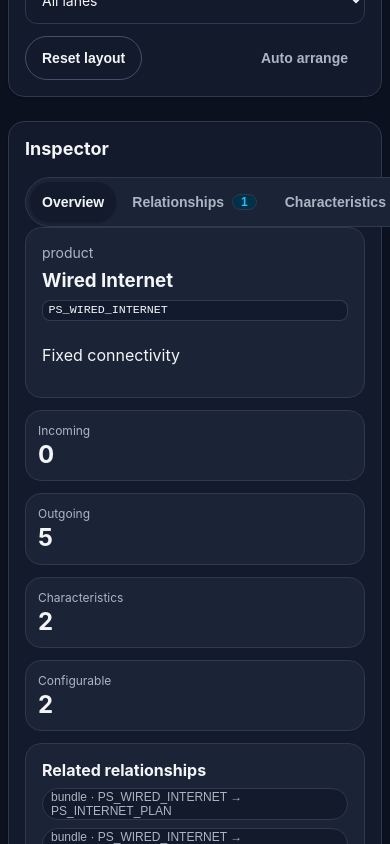
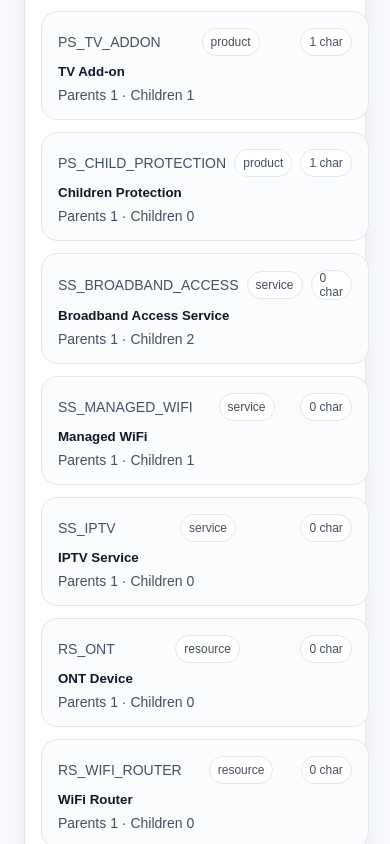
Before and after one commit to HenrikFaul/universalproductcatalog, a Next.js app: page /catalogs/telecom-demo/hierarchy in a window 390 px wide. Shown: the part 2060-2904 px from the top of the page. Built offline with nearby package versions, Linux system fonts and the light colour scheme.

Commit message:
Redesign catalog UI to premium light workspace and editable hierarchy lanes

```diff
--- a/app/api/catalogs/[slug]/hierarchy/route.js
+++ b/app/api/catalogs/[slug]/hierarchy/route.js
@@ -29,7 +29,7 @@ export async function GET(_request, { params }) {
 export async function PUT(request, { params }) {
   try {
     const payload = await request.json();
-    const updated = await updatePersistedHierarchy(params.slug, payload.items || []);
+    const updated = await updatePersistedHierarchy(params.slug, payload.items || [], payload.serviceMapping);
     return NextResponse.json({
       ok: true,
       item: updated,
--- a/app/catalogs/[slug]/hierarchy/HierarchyBuilderClient.jsx
+++ b/app/catalogs/[slug]/hierarchy/HierarchyBuilderClient.jsx
@@ -247,6 +247,24 @@ function buildPaletteItems(productSpecifications, nodeIndex, bundleEdges) {
   });
 }
 
+function laneForNodeTypes(parentType, childType) {
+  if (parentType === 'product' && childType === 'product') return 'bundle';
+  if (parentType === 'product' && childType === 'service') return 'service';
+  if (parentType === 'service' && childType === 'resource') return 'resource';
+  return null;
+}
+
+function buildServiceMappingFromEdges(edges) {
+  const serviceEdges = edges.filter((edge) => edge.lane === 'service');
+  const resourceEdges = edges.filter((edge) => edge.lane === 'resource');
+
+  return serviceEdges.map((edge) => ({
+    productSpec: edge.parent,
+    serviceSpec: edge.child,
+    resourceSpecs: resourceEdges.filter((item) => item.parent === edge.child).map((item) => item.child),
+  }));
+}
+
 function computeLogicalBounds(nodes) {
   if (!nodes.length) {
     return { width: CANVAS_WIDTH, height: CANVAS_HEIGHT };
@@ -391,17 +409,34 @@ export default function HierarchyBuilderClient({
   const selectedNode = nodeLookup.get(selectedNodeId) || null;
   const selectedNodeIncoming = bundleEdges.filter((edge) => edge.child === selectedNodeId);
   const selectedNodeOutgoing = edges.filter((edge) => edge.parent === selectedNodeId);
-  const paletteItems = useMemo(() => buildPaletteItems(productSpecifications, nodeIndex, bundleEdges), [bundleEdges, nodeIndex, productSpecifications]);
+  const paletteItems = useMemo(() => ([
+    ...productSpecifications.map((item) => ({ ...item, type: 'product' })),
+    ...serviceSpecifications.map((item) => ({ ...item, type: 'service' })),
+    ...resourceSpecifications.map((item) => ({ ...item, type: 'resource' })),
+  ].map((item) => {
+    const node = nodeIndex.get(item.code);
+    const outgoing = edges.filter((edge) => edge.parent === item.code).length;
+    const incoming = edges.filter((edge) => edge.child === item.code).length;
+    return {
+      code: item.code,
+      type: item.type,
+      label: item.name,
+      characteristicCount: node?.characteristicCount || 0,
+      outgoing,
+      incoming,
+    };
+  })), [edges, nodeIndex, productSpecifications, resourceSpecifications, serviceSpecifications]);
 
   async function persist(nextEdges) {
     setSaving(true);
     setSaveError('');
     try {
       const bundleOnlyEdges = nextEdges.filter((item) => item.lane === 'bundle').map(({ id, ...rest }) => rest);
+      const serviceMappingFromEdges = buildServiceMappingFromEdges(nextEdges);
       const response = await fetch(`/api/catalogs/${catalogSlug}/hierarchy`, {
         method: 'PUT',
         headers: { 'Content-Type': 'application/json' },
-        body: JSON.stringify({ items: bundleOnlyEdges }),
+        body: JSON.stringify({ items: bundleOnlyEdges, serviceMapping: serviceMappingFromEdges }),
       });
       const payload = await response.json().catch(() => ({}));
       if (!response.ok || !payload.ok) {
@@ -435,11 +470,18 @@ export default function HierarchyBuilderClient({
       setSaveError('A node cannot be linked to itself.');
       return false;
     }
-    if (wouldCreateCycle(bundleEdges, parent, child)) {
+    const parentNode = nodeLookup.get(parent);
+    const childNode = nodeLookup.get(child);
+    const lane = laneForNodeTypes(parentNode?.type, childNode?.type);
+    if (!lane) {
+      setSaveError('Unsupported hierarchy relation type. Allowed: product→product, product→service, service→resource.');
+      return false;
+    }
+    if (lane === 'bundle' && wouldCreateCycle(bundleEdges, parent, child)) {
       setSaveError('That drop would create a bundle cycle. Choose another parent/child pair.');
       return false;
     }
-    const duplicate = bundleEdges.find((edge) => edge.parent === parent && edge.child === child);
+    const duplicate = edges.find((edge) => edge.parent === parent && edge.child === child && edge.lane === lane);
     if (duplicate) {
       setSelectedEdgeId(duplicate.id);
       setSaveError('The selected relationship already exists.');
@@ -448,7 +490,7 @@ export default function HierarchyBuilderClient({
 
     const nextEdges = [
       ...edges,
-      normalizeEdge({ parent, child, min: options.min, max: options.max, defaultQty: options.defaultQty, lane: 'bundle' }),
+      normalizeEdge({ parent, child, min: options.min, max: options.max, defaultQty: options.defaultQty, lane }),
     ];
     const saved = await persist(nextEdges);
     if (saved) setSelectedNodeId(child);
@@ -476,7 +518,7 @@ export default function HierarchyBuilderClient({
   }
 
   function handleNodePointerDown(event, node) {
-    if (node.type !== 'product' || !stageRef.current) return;
+    if (!stageRef.current) return;
     if (event.target.closest('[data-node-action="remove"]')) return;
 
     const rect = stageRef.current.getBoundingClientRect();
@@ -538,9 +580,14 @@ export default function HierarchyBuilderClient({
       };
     }
 
+    const parentType = parentCode ? nodeLookup.get(parentCode)?.type : 'product';
+    const childType = nodeLookup.get(draggedCode)?.type;
+    const defaultLane = laneForNodeTypes(parentType, childType) || 'bundle';
+
     openRelationBuilder({
       parent: parentCode,
       child: draggedCode,
+      lane: defaultLane,
       source: parentCode ? 'node-drop' : 'canvas-drop',
       prelinkedTarget: parentCode,
       ...dropPoint,
@@ -621,6 +668,7 @@ export default function HierarchyBuilderClient({
                 >
                   <div className={styles.paletteItemTop}>
                     <span className={styles.paletteItemCode}>{item.code}</span>
+                    <span className={styles.paletteBadge}>{item.type}</span>
                     <span className={styles.paletteBadge}>{item.characteristicCount} char</span>
                   </div>
                   <strong>{item.label}</strong>
@@ -699,7 +747,7 @@ export default function HierarchyBuilderClient({
                     <strong>{selectedEdge.parent} → {selectedEdge.child}</strong>
                     <span className={styles.mutedText}>Min {selectedEdge.min} · Max {selectedEdge.max ?? '∞'} · Default {selectedEdge.defaultQty}</span>
                   </div>
-                  {selectedEdge.lane === 'bundle' ? (
+                  {['bundle', 'service', 'resource'].includes(selectedEdge.lane) ? (
                     <>
                       <div className={styles.compactGrid}>
                         <Input label="Parent" value={draft.parent} onChange={(event) => setDraft((prev) => ({ ...prev, parent: event.target.value }))} />
@@ -715,9 +763,7 @@ export default function HierarchyBuilderClient({
                         <Button variant="danger" onClick={() => setDeleteTarget(selectedEdge)}>Delete edge</Button>
                       </div>
                     </>
-                  ) : (
-                    <p className={styles.mutedText}>Service and resource edges are derived from the service mapping layer. They are visible here for full structure clarity but remain read-only.</p>
-                  )}
+                  ) : null}
                 </>
               ) : <p className={styles.mutedText}>Select a relationship from the graph or overview panel.</p>}
 
@@ -729,14 +775,14 @@ export default function HierarchyBuilderClient({
                 <label className={styles.filterField}>
                   <span>Parent product</span>
                   <select value={draft.parent} onChange={(event) => setDraft((prev) => ({ ...prev, parent: event.target.value }))}>
-                    {productSpecifications.map((item) => <option value={item.code} key={item.code}>{item.code} · {item.name}</option>)}
+                    {[...productSpecifications, ...serviceSpecifications].map((item) => <option value={item.code} key={item.code}>{item.code} · {item.name}</option>)}
                   </select>
                 </label>
                 <label className={styles.filterField}>
-                  <span>Child product</span>
+                  <span>Child node</span>
                   <select value={draft.child} onChange={(event) => setDraft((prev) => ({ ...prev, child: event.target.value }))}>
                     <option value="">Select child…</option>
-                    {productSpecifications.map((item) => <option value={item.code} key={item.code}>{item.code} · {item.name}</option>)}
+                    {[...productSpecifications, ...serviceSpecifications, ...resourceSpecifications].map((item) => <option value={item.code} key={item.code}>{item.code} · {item.name}</option>)}
                   </select>
                 </label>
                 <div className={styles.compactGrid}>
@@ -821,7 +867,7 @@ export default function HierarchyBuilderClient({
               <div className={styles.laneLabel} style={{ left: 'var(--studio-resource-lane-left)' }}>Resources</div>
 
               {nodes.map((node) => {
-                const removableBundleEdge = node.type === 'product' ? bundleEdges.find((edge) => edge.child === node.code) : null;
+                const removableBundleEdge = edges.find((edge) => edge.child === node.code);
                 return (
                   <div
                     key={node.code}
@@ -891,7 +937,7 @@ export default function HierarchyBuilderClient({
         open={Boolean(deleteTarget)}
         onClose={() => setDeleteTarget(null)}
         title="Delete hierarchy edge"
-        description="This removes the selected bundle relationship from the persisted hierarchy graph."
+        description="This removes the selected relationship from the persisted hierarchy graph."
         actions={(
           <>
             <Button variant="ghost" onClick={() => setDeleteTarget(null)}>Cancel</Button>
@@ -910,7 +956,7 @@ export default function HierarchyBuilderClient({
         open={Boolean(relationModal)}
         onClose={closeRelationBuilder}
         title="Create bundle relationship"
-        description="Choose the parent, child and bundle quantities before the relationship is added to the visual hierarchy."
+        description="Choose the parent, child and quantities before the relationship is added to the visual hierarchy."
         actions={(
           <>
             <Button variant="ghost" onClick={closeRelationBuilder}>Cancel</Button>
@@ -928,14 +974,14 @@ export default function HierarchyBuilderClient({
               <span>Parent product</span>
               <select value={relationModal.parent} onChange={(event) => setRelationModal((prev) => ({ ...prev, parent: event.target.value }))}>
                 <option value="">Select parent…</option>
-                {productSpecifications.map((item) => <option value={item.code} key={item.code}>{item.code} · {item.name}</option>)}
+                {[...productSpecifications, ...serviceSpecifications].map((item) => <option value={item.code} key={item.code}>{item.code} · {item.name}</option>)}
               </select>
             </label>
             <label className={styles.filterField}>
               <span>Child product</span>
               <select value={relationModal.child} onChange={(event) => setRelationModal((prev) => ({ ...prev, child: event.target.value }))}>
                 <option value="">Select child…</option>
-                {productSpecifications.map((item) => <option value={item.code} key={item.code}>{item.code} · {item.name}</option>)}
+                {[...productSpecifications, ...serviceSpecifications, ...resourceSpecifications].map((item) => <option value={item.code} key={item.code}>{item.code} · {item.name}</option>)}
               </select>
             </label>
             <div className={styles.compactGrid}>
--- a/app/globals.css
+++ b/app/globals.css
@@ -1,12 +1,12 @@
 :root {
-  color-scheme: dark;
-  --background: #0f172a;
-  --surface: #111827;
-  --border: rgba(148, 163, 184, 0.24);
-  --text: #e5e7eb;
-  --muted: #94a3b8;
-  --accent: #38bdf8;
-  --success: #22c55e;
+  color-scheme: light;
+  --background: #f8fafc;
+  --surface: #ffffff;
+  --border: #e2e8f0;
+  --text: #0f172a;
+  --muted: #475569;
+  --accent: #2563eb;
+  --success: #15803d;
 }
 
 * {
@@ -21,10 +21,7 @@ html {
 body {
   min-height: 100%;
   margin: 0;
-  background:
-    radial-gradient(circle at top left, rgba(56, 189, 248, 0.18), transparent 32rem),
-    radial-gradient(circle at bottom right, rgba(34, 197, 94, 0.12), transparent 28rem),
-    var(--background);
+  background: var(--background);
   color: var(--text);
   font-family:
     Inter,
@@ -36,6 +33,50 @@ body {
     sans-serif;
 }
 
+.app-frame {
+  display: grid;
+  grid-template-columns: 240px minmax(0, 1fr);
+  min-height: 100vh;
+}
+
+.app-sidebar {
+  position: sticky;
+  top: 0;
+  align-self: start;
+  height: 100vh;
+  padding: 1.5rem 1rem;
+  background: #ffffff;
+  border-right: 1px solid var(--border);
+  box-shadow: 0 10px 30px rgba(15, 23, 42, 0.04);
+}
+
+.app-brand {
+  font-weight: 800;
+  font-size: 1.1rem;
+  margin-bottom: 1.25rem;
+}
+
+.app-nav {
+  display: grid;
+  gap: 0.35rem;
+}
+
+.app-nav a {
+  border-radius: 0.75rem;
+  color: var(--muted);
+  font-weight: 600;
+  padding: 0.65rem 0.75rem;
+}
+
+.app-nav a:hover {
+  background: #eff6ff;
+  color: var(--accent);
+}
+
+.app-content {
+  padding: 1.5rem 2rem 3rem;
+}
+
 a {
   color: inherit;
   text-decoration: none;
@@ -44,7 +85,7 @@ a {
 code {
   border: 1px solid var(--border);
   border-radius: 0.5rem;
-  background: rgba(15, 23, 42, 0.7);
+  background: #f1f5f9;
   padding: 0.15rem 0.35rem;
   font-size: 0.9em;
 }
@@ -161,6 +202,19 @@ h1 {
 }
 
 @media (max-width: 620px) {
+  .app-frame {
+    grid-template-columns: 1fr;
+  }
+
+  .app-sidebar {
+    position: static;
+    height: auto;
+  }
+
+  .app-content {
+    padding: 1rem;
+  }
+
   .page-shell {
     width: min(100% - 1rem, 1120px);
     padding: 1rem 0;
--- a/app/layout.js
+++ b/app/layout.js
@@ -1,5 +1,6 @@
 import './globals.css';
 import './styles/design-system.css';
+import Link from 'next/link';
 
 export const metadata = {
   title: 'Universal Product Catalog',
@@ -9,7 +10,21 @@ export const metadata = {
 export default function RootLayout({ children }) {
   return (
     <html lang="hu">
-      <body>{children}</body>
+      <body>
+        <div className="app-frame">
+          <aside className="app-sidebar">
+            <div className="app-brand">UPC</div>
+            <nav className="app-nav">
+              <Link href="/">Dashboard</Link>
+              <Link href="/catalogs">Catalogs</Link>
+              <Link href="/modules">Modules</Link>
+              <Link href="/industries">Industries</Link>
+              <Link href="/catalogs/telecom-demo/hierarchy">Hierarchy Studio</Link>
+            </nav>
+          </aside>
+          <div className="app-content">{children}</div>
+        </div>
+      </body>
     </html>
   );
 }
--- a/app/styles/tokens.css
+++ b/app/styles/tokens.css
@@ -1,30 +1,31 @@
 :root {
-  --color-bg-app: hsl(222 47% 8%);
-  --color-bg-surface: hsl(222 40% 12%);
-  --color-bg-elevated: hsl(222 33% 16%);
-  --color-bg-overlay: hsl(222 35% 6% / 0.72);
-  --color-border-subtle: hsl(220 24% 24%);
-  --color-border-strong: hsl(220 24% 34%);
-  --color-text-primary: hsl(210 20% 96%);
-  --color-text-secondary: hsl(214 16% 72%);
-  --color-text-muted: hsl(214 14% 58%);
-  --color-primary: hsl(199 96% 58%);
-  --color-primary-strong: hsl(199 98% 50%);
-  --color-primary-soft: hsl(199 100% 14%);
-  --color-success: hsl(145 63% 42%);
-  --color-success-soft: hsl(145 58% 14%);
-  --color-warning: hsl(38 92% 54%);
-  --color-warning-soft: hsl(38 88% 16%);
-  --color-danger: hsl(0 78% 61%);
-  --color-danger-soft: hsl(0 66% 16%);
-  --color-focus-ring: hsl(199 96% 58% / 0.32);
+  color-scheme: light;
+  --color-bg-app: hsl(220 33% 98%);
+  --color-bg-surface: hsl(0 0% 100%);
+  --color-bg-elevated: hsl(220 40% 99%);
+  --color-bg-overlay: hsl(220 25% 18% / 0.18);
+  --color-border-subtle: hsl(220 20% 91%);
+  --color-border-strong: hsl(220 17% 84%);
+  --color-text-primary: hsl(222 47% 11%);
+  --color-text-secondary: hsl(220 18% 33%);
+  --color-text-muted: hsl(220 10% 46%);
+  --color-primary: hsl(214 90% 52%);
+  --color-primary-strong: hsl(214 90% 47%);
+  --color-primary-soft: hsl(214 100% 97%);
+  --color-success: hsl(145 63% 33%);
+  --color-success-soft: hsl(144 53% 94%);
+  --color-warning: hsl(37 92% 46%);
+  --color-warning-soft: hsl(40 100% 95%);
+  --color-danger: hsl(354 72% 52%);
+  --color-danger-soft: hsl(354 100% 96%);
+  --color-focus-ring: hsl(214 90% 52% / 0.18);
 
-  --color-studio-canvas: hsl(222 34% 10%);
-  --color-studio-canvas-elevated: hsl(220 28% 12%);
-  --color-studio-spot-primary: hsl(199 96% 58% / 0.08);
-  --color-studio-spot-success: hsl(145 63% 42% / 0.06);
-  --color-studio-lane-primary: hsl(199 96% 58% / 0.18);
-  --color-studio-lane-success: hsl(145 63% 42% / 0.16);
+  --color-studio-canvas: hsl(215 45% 97%);
+  --color-studio-canvas-elevated: hsl(0 0% 100%);
+  --color-studio-spot-primary: hsl(214 90% 52% / 0.08);
+  --color-studio-spot-success: hsl(145 63% 33% / 0.08);
+  --color-studio-lane-primary: hsl(214 90% 52% / 0.2);
+  --color-studio-lane-success: hsl(145 63% 33% / 0.2);
 
   --space-0: 0;
   --space-1: 0.25rem;
@@ -42,9 +43,9 @@
   --radius-xl: 1.5rem;
   --radius-pill: 999px;
 
-  --shadow-sm: 0 1px 2px hsl(222 40% 4% / 0.24);
-  --shadow-md: 0 12px 24px hsl(222 50% 4% / 0.24);
-  --shadow-lg: 0 20px 48px hsl(222 50% 4% / 0.38);
+  --shadow-sm: 0 8px 22px hsl(220 24% 18% / 0.06);
+  --shadow-md: 0 16px 36px hsl(220 24% 18% / 0.08);
+  --shadow-lg: 0 24px 56px hsl(220 24% 18% / 0.12);
 
   --text-xs: 0.75rem;
   --text-sm: 0.875rem;
```
Also changed, not shown: app/lib/catalogPersistence.js.
